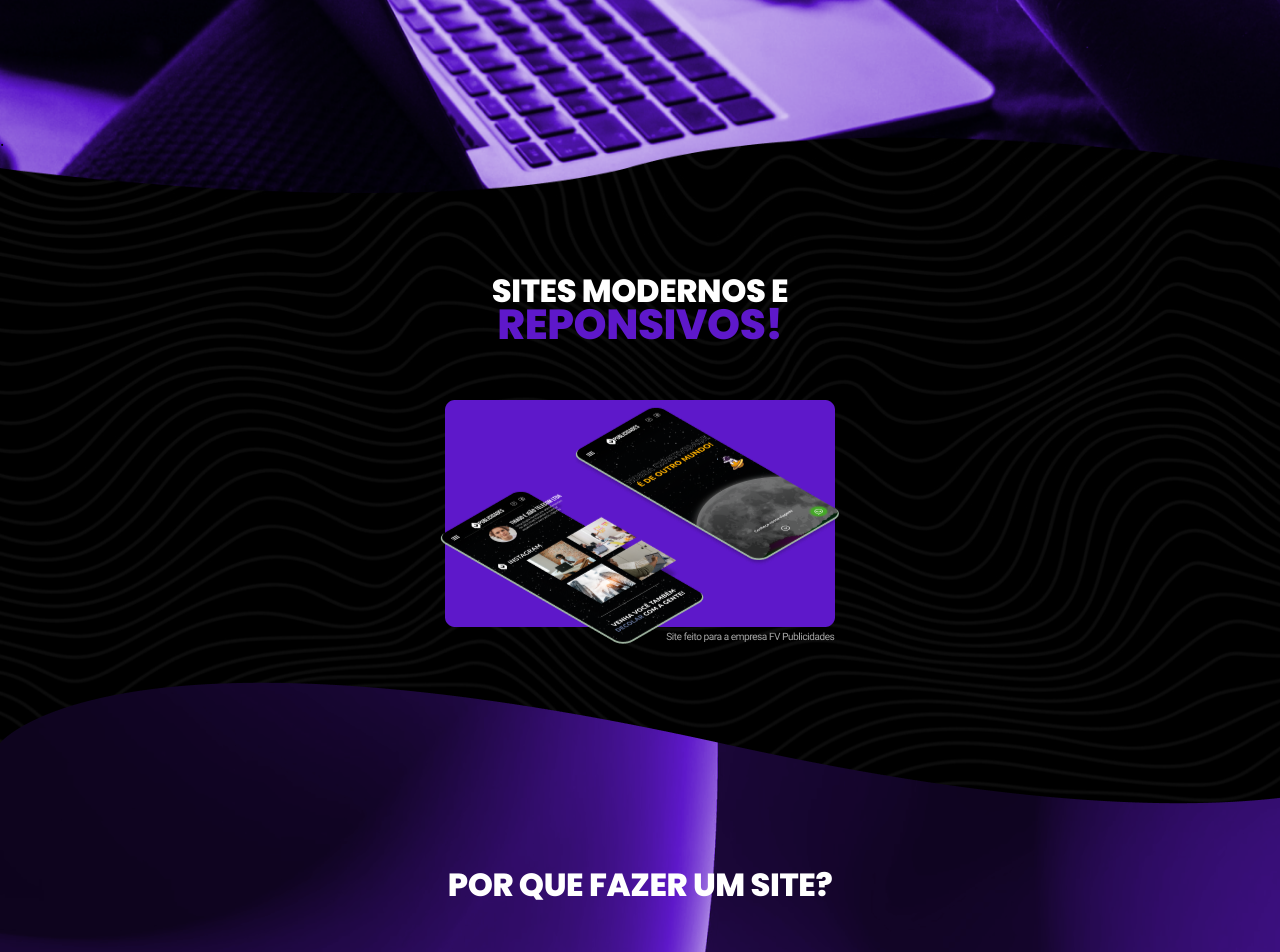
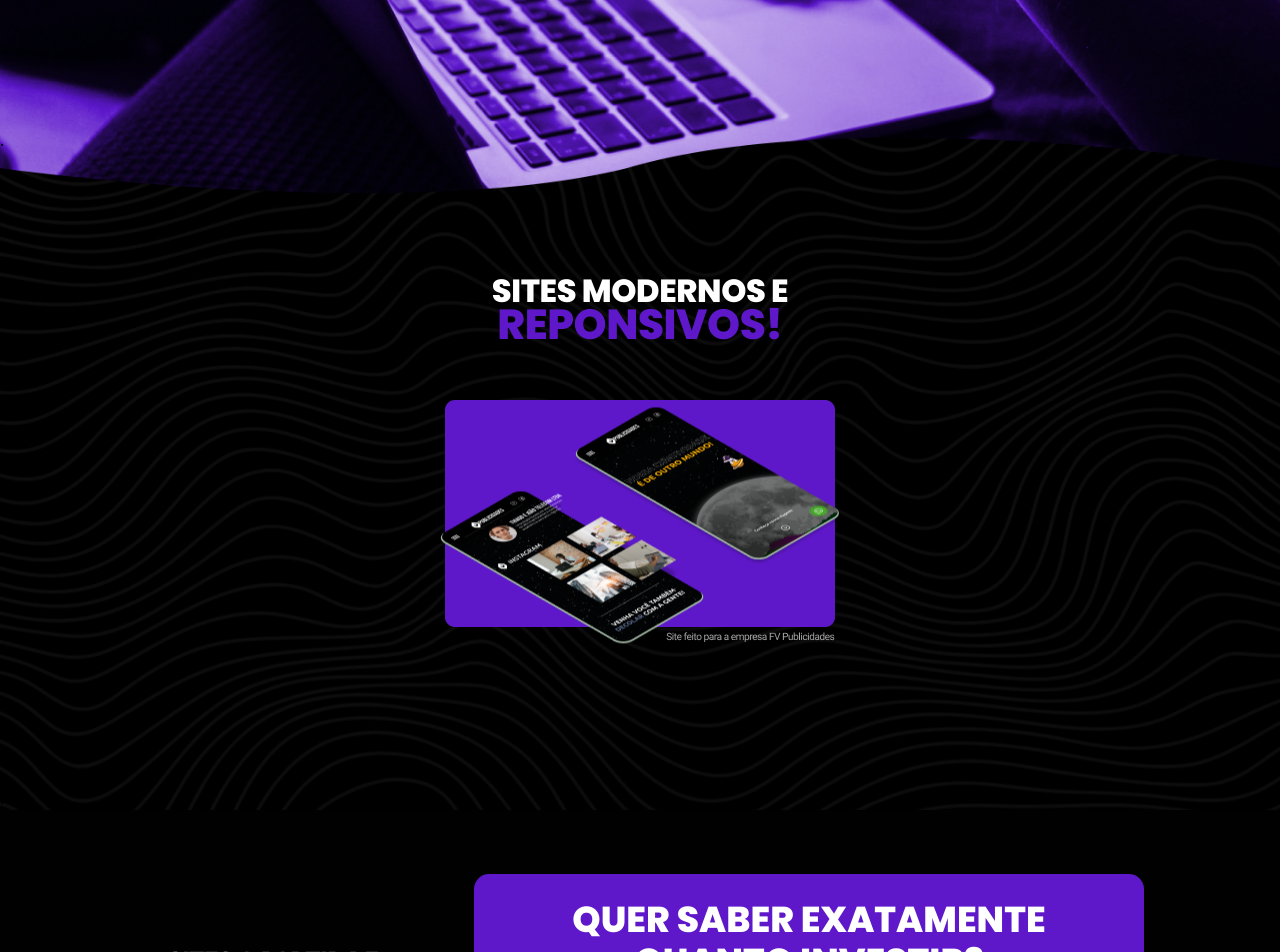
Before and after one commit to leopompeu/littera, a React (Vite) app: page /sites in a window 1280 px wide. Shown: the part 640-1592 px from the top of the page. Built offline with nearby package versions, Linux system fonts and the light colour scheme.

Commit message:
[REFACTOR] [CARD] Trocar ordem de componentes 2

```diff
--- a/src/index.css
+++ b/src/index.css
@@ -2202,8 +2202,7 @@
   background-image: url('./assets/bg-port-sites.png');
   margin-top: -15%;
   background-repeat: no-repeat;
-  margin-bottom: -20%;
-}
+  }
 
 .blank2{
   margin-top: 12%;
--- a/src/pages/Sites.jsx
+++ b/src/pages/Sites.jsx
@@ -21,9 +21,9 @@ const Sites = () => {
             {/* Body */}
             <div className={`bg ${styles.flexStart}`}>
               <div className={`${styles.boxWidth}`}>
+                <Orcamento/>
                 <DiferencialSites/>
                 <Timeline/>
-                <Orcamento/>
                 <Footer/>
               </div>
             </div>
```
